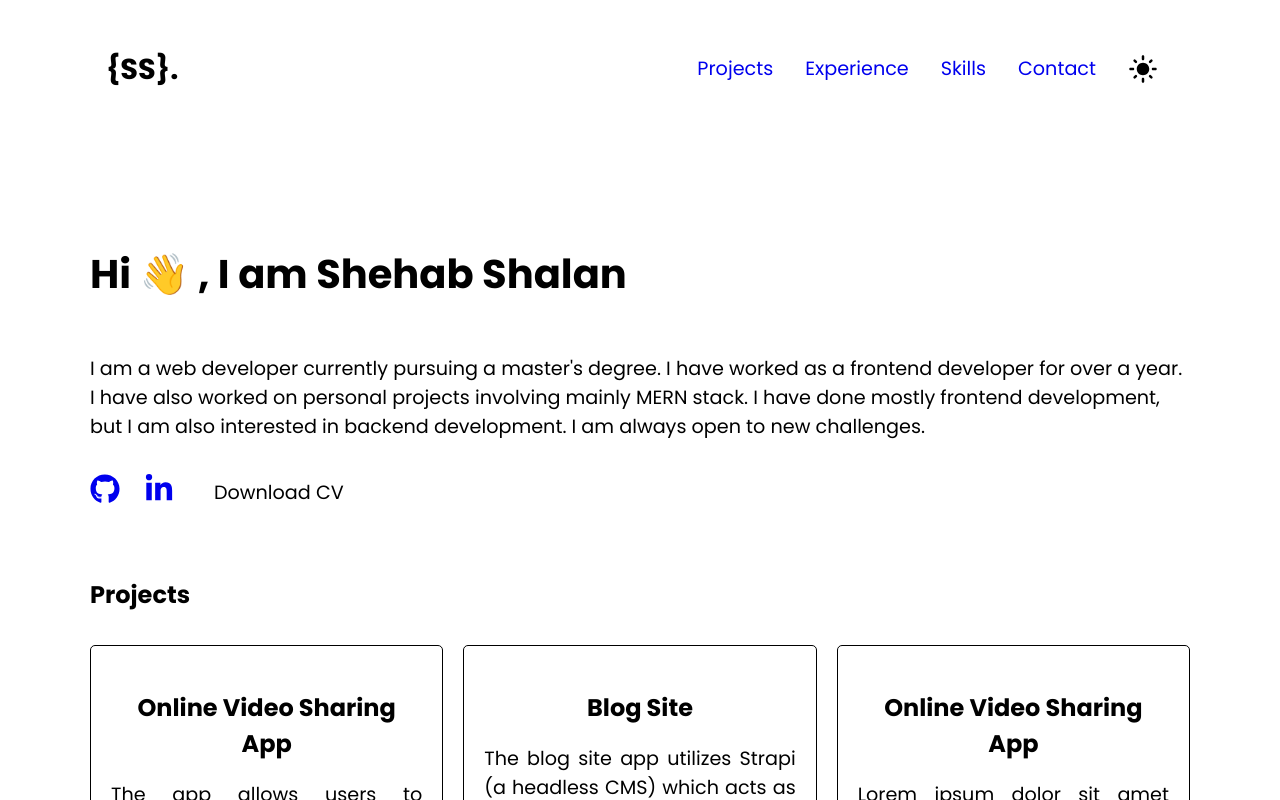
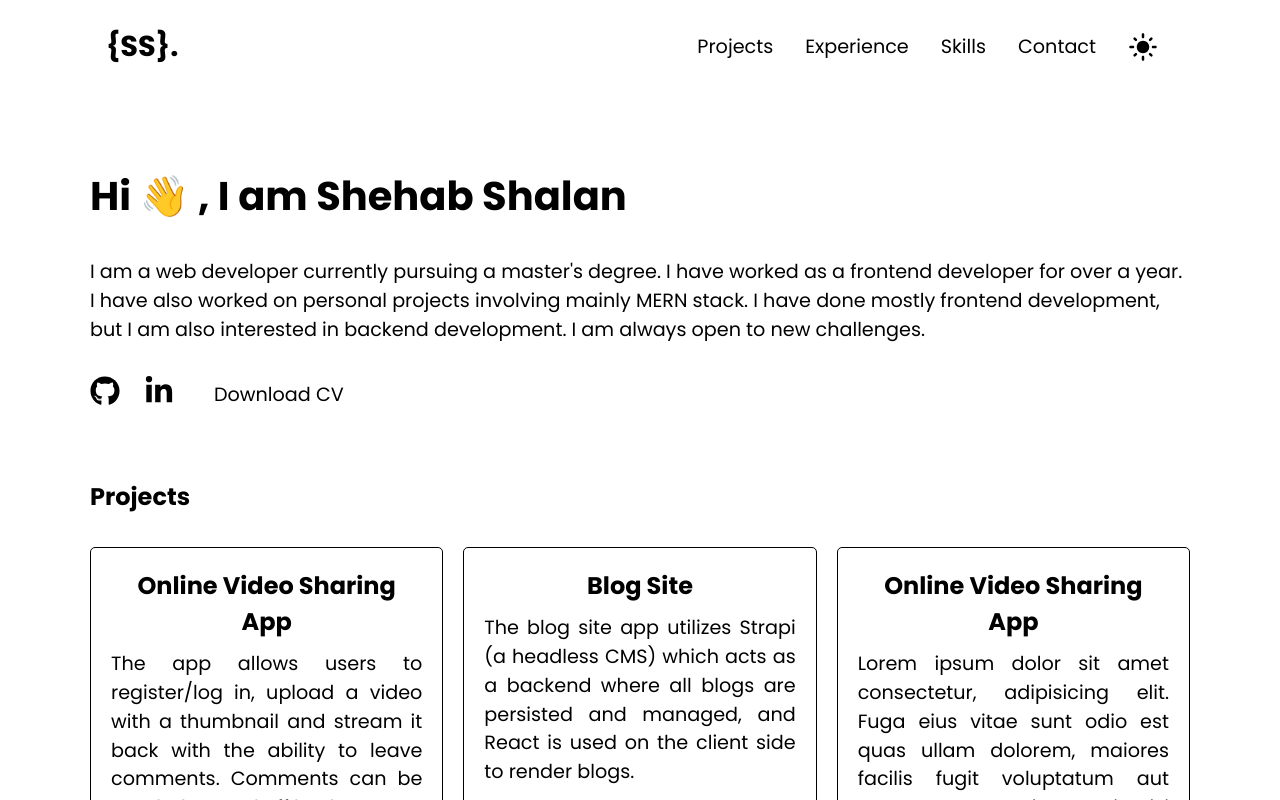
Before and after one commit to shehabshalan/minimal-react-portfolio, a React (Vite) app: page / in a window 1280 px wide. Shown: the top 800 px of the page. Built offline with nearby package versions, Linux system fonts and the light colour scheme.

Commit message:
default styles

```diff
--- /dev/null
+++ b/src/main.css
@@ -0,0 +1,21 @@
+* {
+  padding: 0;
+  margin: 0;
+  border: 0;
+  background-color: inherit;
+  color: inherit;
+  box-sizing: border-box;
+}
+
+html {
+  scroll-behavior: smooth;
+}
+
+ul {
+  list-style-type: none;
+}
+
+a {
+  text-decoration: none;
+  color: inherit;
+}
--- a/src/main.jsx
+++ b/src/main.jsx
@@ -1,7 +1,7 @@
 import React from "react";
 import ReactDOM from "react-dom/client";
 import App from "./App";
-
+import "./main.css";
 ReactDOM.createRoot(document.getElementById("root")).render(
   <React.StrictMode>
     <App />
```
